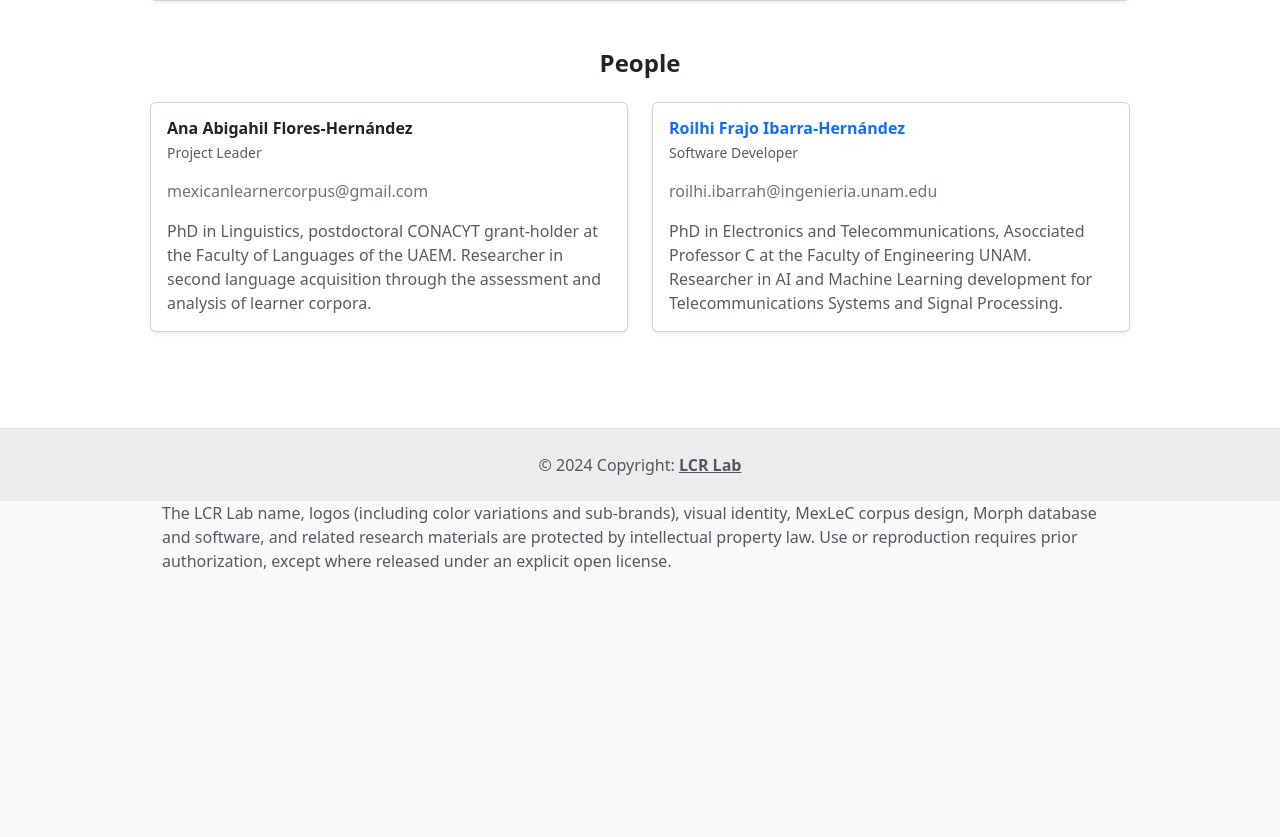
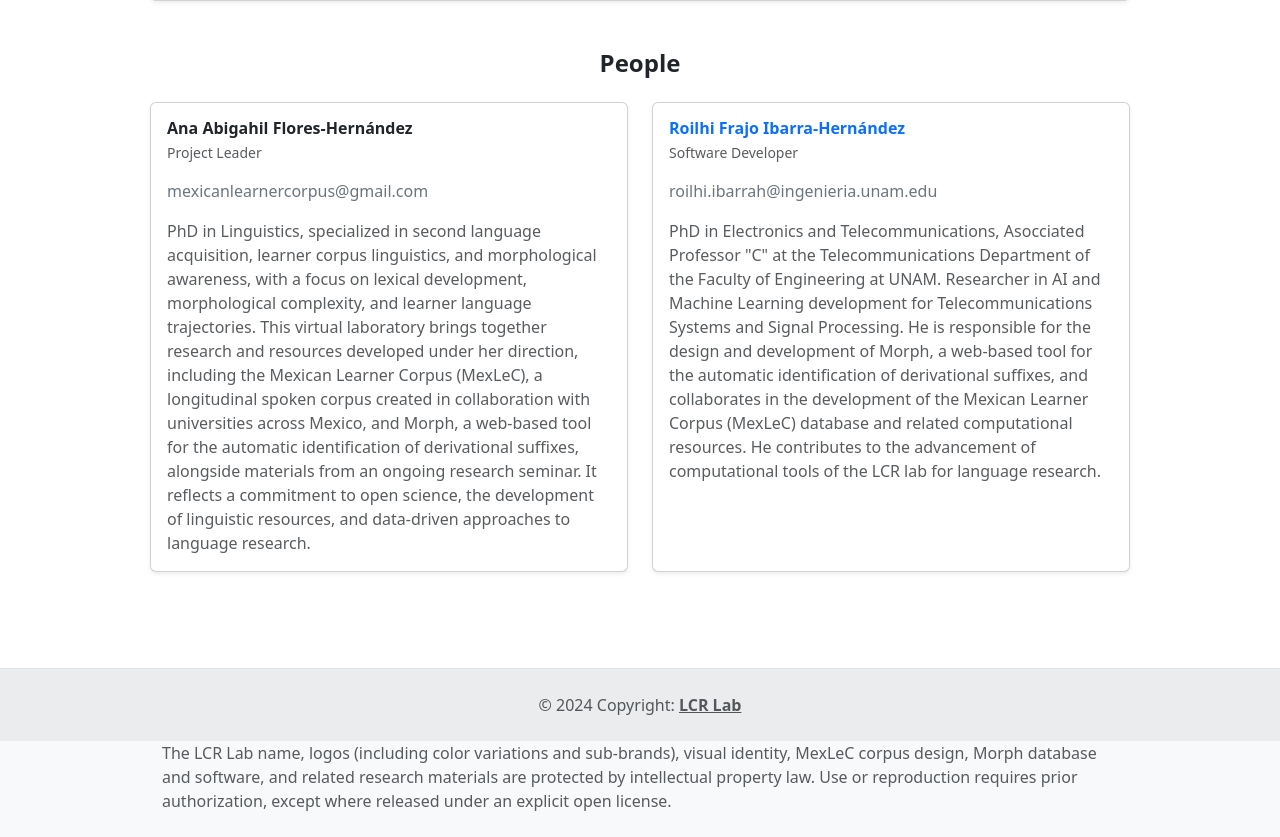
Before and after one commit to roilhi/treetagger-flask-app, a Flask app: page / in a window 1280 px wide. Shown: the part 849-1686 px from the top of the page. Before the commit the page ends 1420 px from the top, so only its background shows below. Run offline with Flask 3, Linux system fonts and the light colour scheme.

Commit message:
changes in people description

```diff
--- a/views/templates/home.html
+++ b/views/templates/home.html
@@ -57,8 +57,18 @@
                 >
               </div>
               <p class="mb-0 text-body-secondary">
-                PhD in Linguistics, postdoctoral CONACYT grant-holder at the Faculty of Languages of the UAEM. Researcher
-                in second language acquisition through the assessment and analysis of learner corpora.
+                PhD in Linguistics, specialized in second language acquisition,
+                learner corpus linguistics, and morphological awareness,
+                with a focus on lexical development, morphological complexity,
+                and learner language trajectories.
+                This virtual laboratory brings together research and resources developed
+                under her direction, including the Mexican Learner Corpus (MexLeC),
+                a longitudinal spoken corpus created in collaboration with universities
+                across Mexico, and Morph, a web-based tool for the automatic
+                identification of derivational suffixes, alongside materials from an
+                ongoing research seminar. It reflects a commitment to open science,
+                the development of linguistic resources, and data-driven approaches
+                to language research.
               </p>
             </div>
           </div>
@@ -79,8 +89,16 @@
                 >
               </div>
               <p class="mb-0 text-body-secondary">
-                PhD in Electronics and Telecommunications, Asocciated Professor C at the Faculty of Engineering UNAM.
-                Researcher in AI and Machine Learning development for Telecommunications Systems and Signal Processing.
+                PhD in Electronics and Telecommunications, Asocciated Professor "C"
+                at the Telecommunications Department of the Faculty of Engineering at UNAM.
+                Researcher in AI and Machine Learning development for Telecommunications
+                Systems and Signal Processing. He is responsible for the design and development
+                of Morph, a web-based tool for the automatic identification of
+                derivational suffixes, and collaborates in the
+                development of the Mexican Learner Corpus (MexLeC) database and
+                related computational resources.
+                He contributes to the advancement of computational tools
+                of the LCR lab for language research.
               </p>
             </div>
           </div>
```
